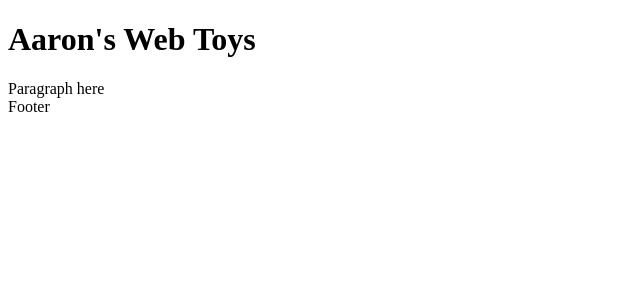
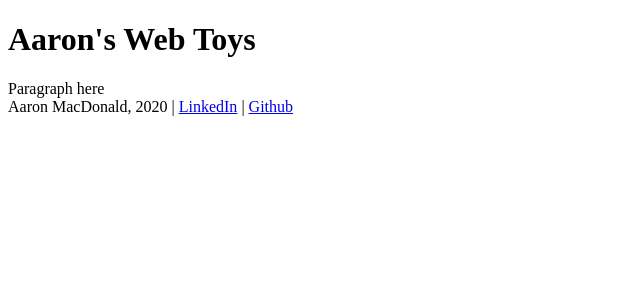
Before and after one commit to AaronWizard/webtoys, a React app: page /#/ in a window 1280 px wide. Shown: the top 300 px of the page, without its empty margins (0-640 px from the left). Built offline with nearby package versions, Linux system fonts and the light colour scheme.

Commit message:
Component to safely open link in new tab. Footer links.

```diff
--- a/src/components/Footer.jsx
+++ b/src/components/Footer.jsx
@@ -1,8 +1,18 @@
 import React from 'react';
+
+import TabLink from './TabLink';
+
+const name = 'Aaron MacDonald';
+const year = 2020;
+const linkedInURL = 'https://www.linkedin.com/in/aaron-macdonald-56585916';
+const githubURL = 'https://github.com/AaronWizard/webtoys';
 
 const Footer = () => (
 	<footer>
-		Footer
+		{`${name}, ${year} | `}
+		<TabLink url={linkedInURL}>LinkedIn</TabLink>
+		{' | '}
+		<TabLink url={githubURL}>Github</TabLink>
 	</footer>
 );
 
--- /dev/null
+++ b/src/components/TabLink.jsx
@@ -0,0 +1,23 @@
+import React from 'react';
+import PropTypes from 'prop-types';
+
+const NewTabLink = ({ url, children }) => (
+	<a
+		href={url}
+		target="_blank"
+		rel="noopener noreferrer"
+	>
+		{children || url}
+	</a>
+);
+
+NewTabLink.propTypes = {
+	url: PropTypes.string.isRequired,
+	children: PropTypes.node,
+};
+
+NewTabLink.defaultProps = {
+	children: null,
+};
+
+export default NewTabLink;
```
